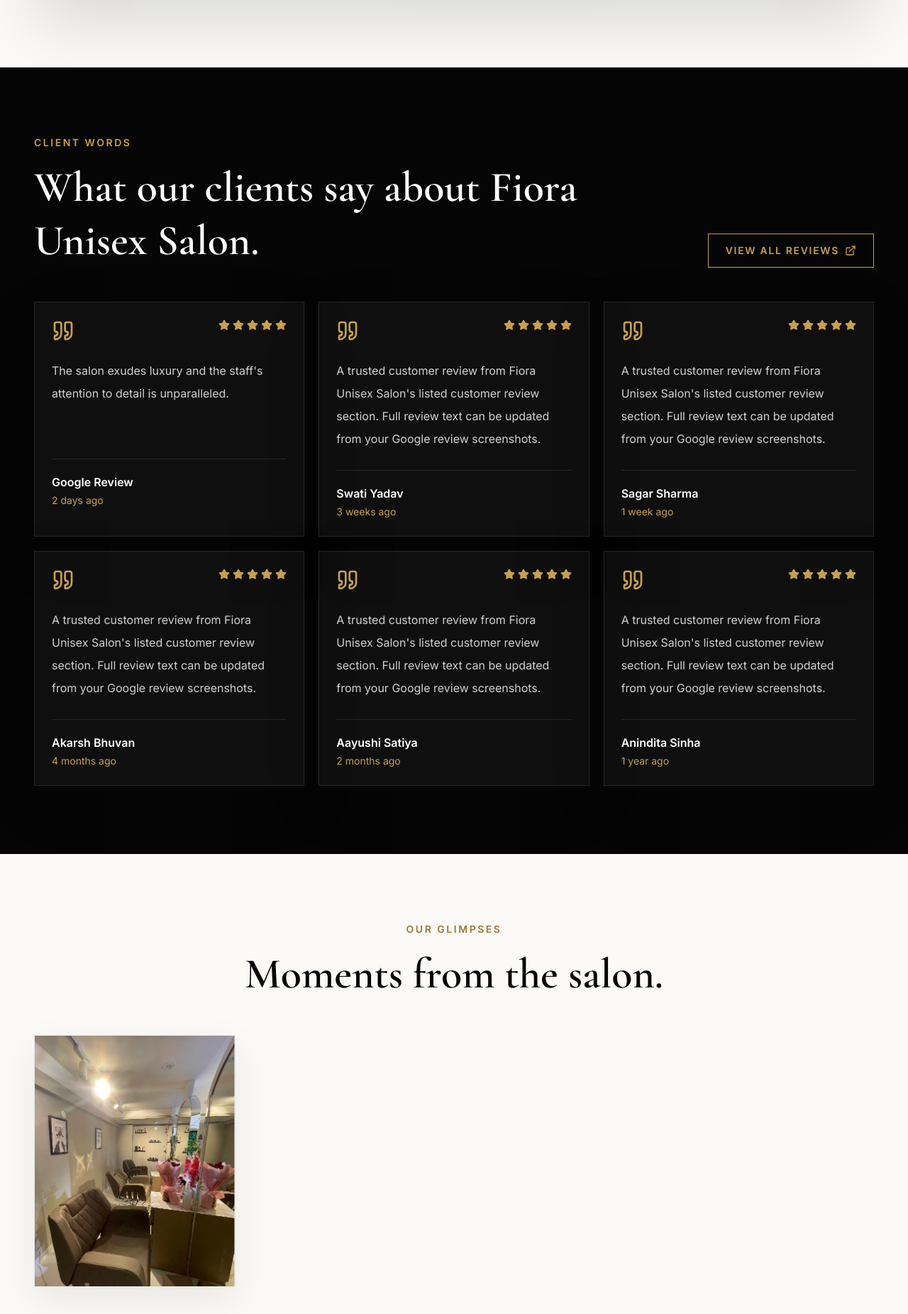
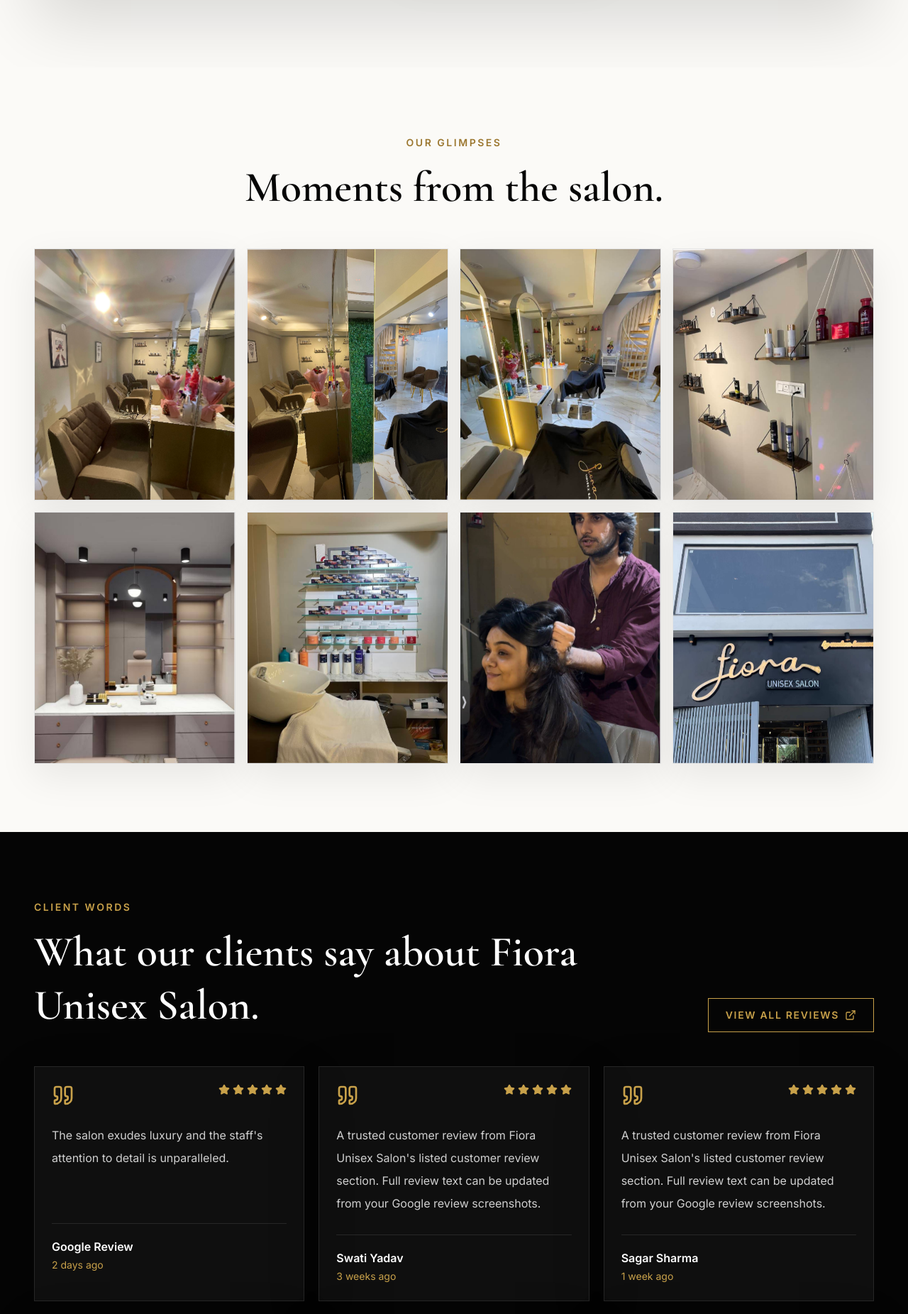
Before and after one commit to shivkantkushwaha/fiora-salon-website, a Next.js app: page / in a window 1280 px wide. Shown: the part 3637-5488 px from the top of the page at 71% size. Built offline with nearby package versions, Linux system fonts and the light colour scheme.

Commit message:
gallery images not visbile fixed, footer updated, /#gallery router created

```diff
--- a/src/app/about-us/page.tsx
+++ b/src/app/about-us/page.tsx
@@ -4,7 +4,7 @@
 
 export const metadata: Metadata = {
   title: "About Us",
-  description: `Learn about ${business.name} and its premium salon experience in Indore.`,
+  description: `Learn about ${business.name} and its premium salon experience in ${business.city}, ${business.state}.`,
 };
 
 export default function AboutUsPage() {
--- a/src/app/blog/page.tsx
+++ b/src/app/blog/page.tsx
@@ -1,9 +1,10 @@
 import type { Metadata } from "next";
 import { EmptyPage } from "@/components/sections/empty-page";
+import { business } from "@/data/site";
 
 export const metadata: Metadata = {
   title: "Blog",
-  description: "Read updates, beauty insights, and salon stories from {business.name}.",
+  description: `Read updates, beauty insights, and salon stories from ${business.name}.`,
 };
 
 export default function BlogPage() {
--- a/src/app/layout.tsx
+++ b/src/app/layout.tsx
@@ -24,8 +24,8 @@
     template: `%s | ${business.name}`,
   },
   description:
-    `${business.name} in Indore offers premium beauty, hair, grooming, and salon experiences with elegant service and trusted expertise.`,
-  metadataBase: new URL(`https://fiorasalons.com`),
+    `${business.name} in ${business.city}, ${business.state} offers premium beauty, hair, grooming, and salon experiences with elegant service and trusted expertise.`,
+  metadataBase: new URL(`${business.domain.startsWith("http") ? business.domain : `https://${business.domain}`}`),
 };
 
 export default function RootLayout({
--- a/src/app/page.tsx
+++ b/src/app/page.tsx
@@ -1,8 +1,9 @@
 import { HomeAbout } from "@/components/sections/home-about";
 import { HomeHero } from "@/components/sections/home-hero";
 import { ServicesPricing } from "@/components/sections/services-pricing";
+import { Gallery } from "@/components/sections/gallery";
 import { Testimonials } from "@/components/sections/testimonials";
-import { Gallery } from "@/components/sections/gallery";
+//import { Gallery } from "@/components/sections/gallery";
 import { ContactSection } from "@/components/sections/contact-section";
 
 export default function Home() {
@@ -11,8 +12,8 @@
       <HomeHero />
       <HomeAbout />
       <ServicesPricing />
+      <Gallery />
       <Testimonials />
-      <Gallery />
       <ContactSection />
     </main>
   );
--- a/src/components/layout/site-footer.tsx
+++ b/src/components/layout/site-footer.tsx
@@ -37,6 +37,7 @@
             <ul className="mt-5 grid gap-3 text-sm text-white/70">
               <li><Link className="transition hover:text-[var(--luxury-gold)]" href="/#services">Our Services</Link></li>
               <li><Link className="transition hover:text-[var(--luxury-gold)]" href="/about-us">About Us</Link></li>
+              <li><Link className="transition hover:text-[var(--luxury-gold)]" href="/#gallery">Gallery</Link></li>
               <li><Link className="transition hover:text-[var(--luxury-gold)]" href="/blog">Blog</Link></li>
               <li><Link className="transition hover:text-[var(--luxury-gold)]" href="/contact-us">Contact Us</Link></li>
               <li><Link className="transition hover:text-[var(--luxury-gold)]" href="/terms-and-conditions">Terms & Conditions</Link></li>
--- a/src/components/sections/gallery.tsx
+++ b/src/components/sections/gallery.tsx
@@ -9,7 +9,9 @@
   const [activeImage, setActiveImage] = useState<(typeof galleryImages)[number] | null>(null);
 
   return (
-    <section className="bg-[var(--warm-white)] px-5 py-24 sm:px-8 lg:px-12" aria-labelledby="gallery-heading">
+    <section
+          id="gallery"
+          className="bg-[var(--warm-white)] px-5 py-24 sm:px-8 lg:px-12" aria-labelledby="gallery-heading">
       <div className="mx-auto max-w-7xl">
         <div className="text-center">
           <p className="mb-4 text-sm font-semibold uppercase tracking-[0.18em] text-[var(--luxury-gold-deep)]">
--- a/src/data/gallery.ts
+++ b/src/data/gallery.ts
@@ -1,6 +1,6 @@
-export const galleryImages = [
-  {
-    src: "/gallery1.png",
-    alt: "Fiora Unisex Salon glimpse 1",
-  },
-];
+import { business } from "./site";
+
+export const galleryImages = Array.from({ length: 8 }, (_, index) => ({
+  src: `/gallery${index + 1}.png`,
+  alt: `${business.name} glimpse ${index + 1}`,
+}));
--- a/src/data/site.ts
+++ b/src/data/site.ts
@@ -13,6 +13,11 @@
   phone: "088897 77600",
   phoneInternational: "+91 88897 77600",
   email: "info@fiorasalon.com",
+  domain: "fiorasalon.com",
+  city: "Indore",
+  state: "Madhya Pradesh",
+  country: "India",
+  zipCode: "452016",
   address: "PW67+3MX, 140, Scheme No 140, Indore, Madhya Pradesh 452016",
   fullAddress: "PW67+3MX, 140, Scheme No 140, Indore, Madhya Pradesh 452016",
 };
```
